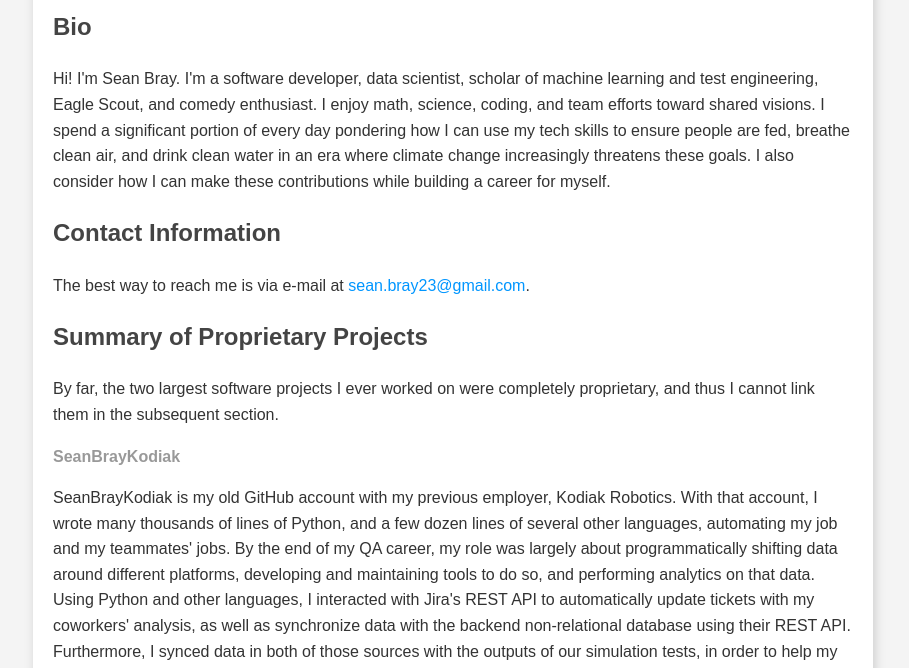
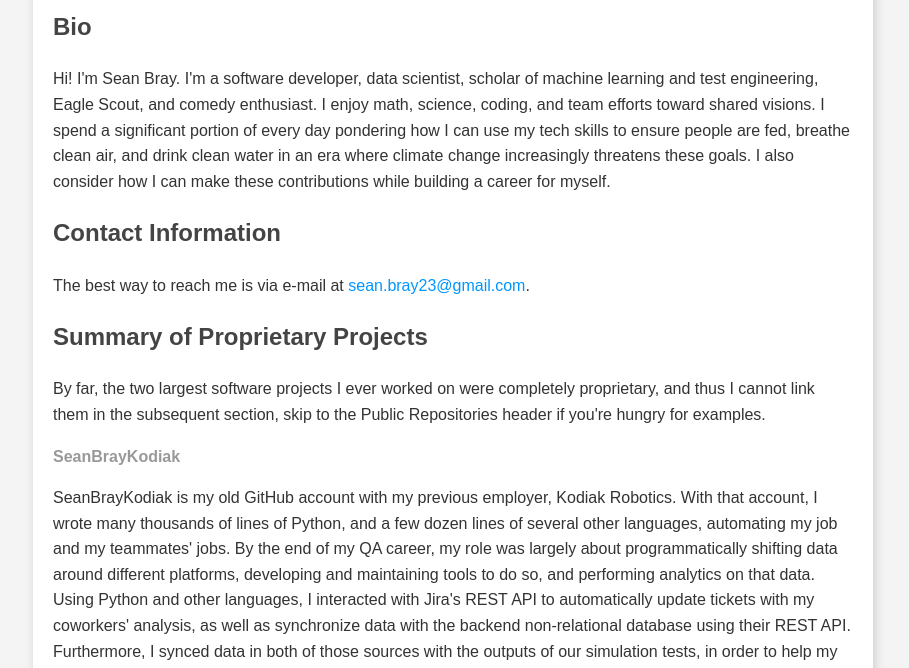
Before and after one commit to EnviroTechSean/EnviroTechSean.github.io, a plain HTML site: page index.html in a window 1280 px wide. Shown: the part 126-794 px from the top of the page, without its empty margins (187-1096 px from the left). Drawn offline with Linux system fonts and the light colour scheme.

Commit message:
Add instruction

```diff
--- a/index.html
+++ b/index.html
@@ -45,7 +45,7 @@
     <p>The best way to reach me is via e-mail at <a href="mailto:sean.bray23@gmail.com">sean.bray23@gmail.com</a>.</p>
 
     <h2>Summary of Proprietary Projects</h2>
-    <p>By far, the two largest software projects I ever worked on were completely proprietary, and thus I cannot link them in the subsequent section.</p>
+    <p>By far, the two largest software projects I ever worked on were completely proprietary, and thus I cannot link them in the subsequent section, skip to the Public Repositories header if you're hungry for examples.</p>
 
     <h3>SeanBrayKodiak</h3>
     <p>SeanBrayKodiak is my old GitHub account with my previous employer, Kodiak Robotics. With that account, I wrote many thousands of lines of Python, and a few dozen lines of several other languages, automating my job and my teammates' jobs. By the end of my QA career, my role was largely about programmatically shifting data around different platforms, developing and maintaining tools to do so, and performing analytics on that data. Using Python and other languages, I interacted with Jira's REST API to automatically update tickets with my coworkers' analysis, as well as synchronize data with the backend non-relational database using their REST API. Furthermore, I synced data in both of those sources with the outputs of our simulation tests, in order to help my team prioritize work and speed up their analysis toolkits. Sounds easy, but was a lot of work!</p>
```
